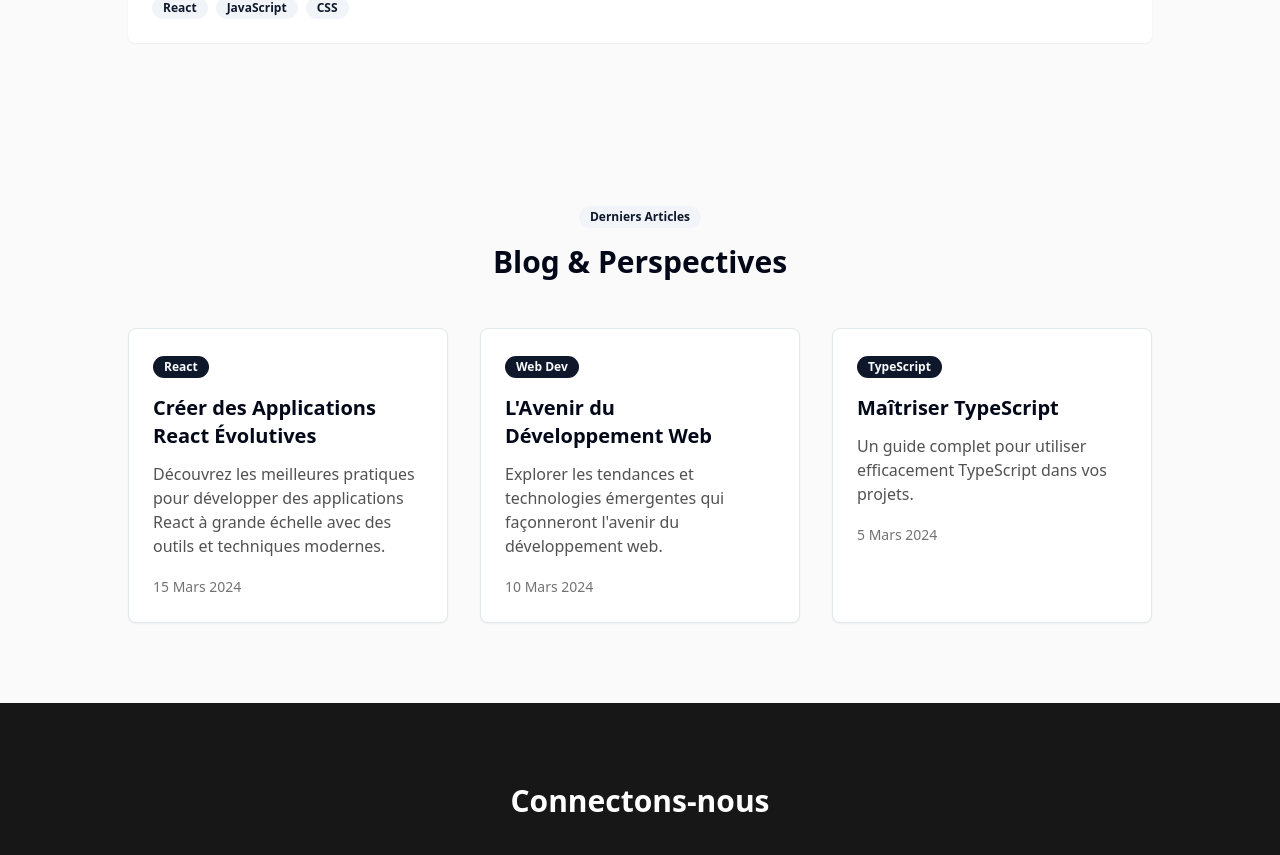
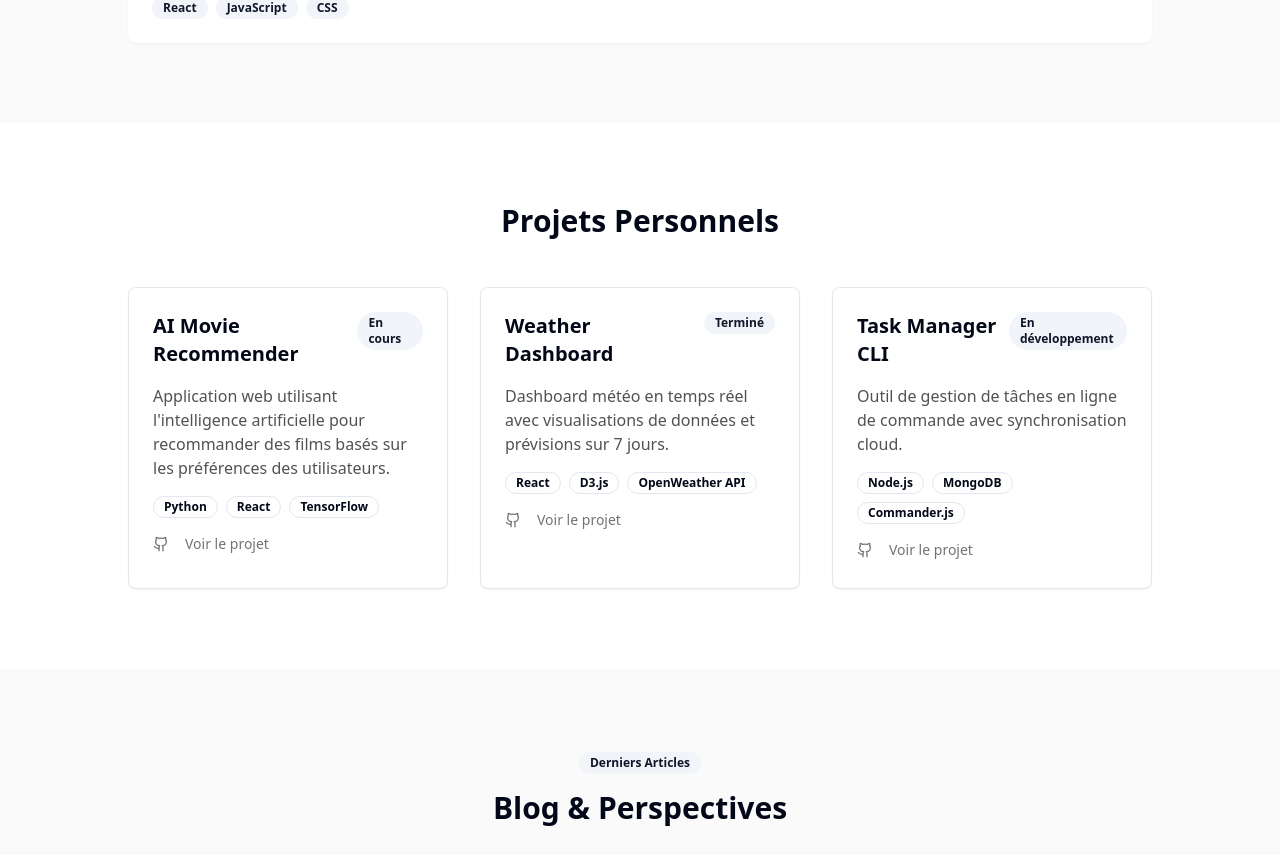
Before and after one commit to fabien-innov/personal-website, a React (Vite) app: page / in a window 1280 px wide. Shown: the part 1939-2794 px from the top of the page. Built offline with nearby package versions, Linux system fonts and the light colour scheme.

Commit message:
Add Side Projects Section
Adds a new section to the portfolio to showcase personal side projects.  This section will list and describe projects worked on outside of professional engagements.

```diff
--- a/src/pages/Index.tsx
+++ b/src/pages/Index.tsx
@@ -35,6 +35,30 @@ const experiences = [
     period: "2018 - 2019",
     description: "Contribution au développement de fonctionnalités front-end et collaboration avec l'équipe design.",
     technologies: ["React", "JavaScript", "CSS"]
+  }
+];
+
+const sideProjects = [
+  {
+    title: "AI Movie Recommender",
+    description: "Application web utilisant l'intelligence artificielle pour recommander des films basés sur les préférences des utilisateurs.",
+    technologies: ["Python", "React", "TensorFlow"],
+    link: "https://github.com/username/ai-movie-recommender",
+    status: "En cours"
+  },
+  {
+    title: "Weather Dashboard",
+    description: "Dashboard météo en temps réel avec visualisations de données et prévisions sur 7 jours.",
+    technologies: ["React", "D3.js", "OpenWeather API"],
+    link: "https://github.com/username/weather-dashboard",
+    status: "Terminé"
+  },
+  {
+    title: "Task Manager CLI",
+    description: "Outil de gestion de tâches en ligne de commande avec synchronisation cloud.",
+    technologies: ["Node.js", "MongoDB", "Commander.js"],
+    link: "https://github.com/username/task-cli",
+    status: "En développement"
   }
 ];
 
@@ -155,6 +179,49 @@ const Index = () => {
         </motion.div>
       </section>
 
+      {/* Side Projects Section */}
+      <section className="py-20 px-4 bg-white">
+        <motion.div
+          className="max-w-5xl mx-auto"
+          {...fadeInUp}
+        >
+          <h2 className="text-3xl font-bold text-center mb-12">Projets Personnels</h2>
+          <div className="grid md:grid-cols-2 lg:grid-cols-3 gap-8">
+            {sideProjects.map((project, index) => (
+              <motion.div
+                key={project.title}
+                initial={{ opacity: 0, y: 20 }}
+                animate={{ opacity: 1, y: 0 }}
+                transition={{ delay: index * 0.2 }}
+              >
+                <Card className="h-full hover:shadow-lg transition-shadow duration-300">
+                  <div className="p-6">
+                    <div className="flex justify-between items-start mb-4">
+                      <h3 className="text-xl font-semibold">{project.title}</h3>
+                      <Badge variant="secondary">{project.status}</Badge>
+                    </div>
+                    <p className="text-neutral-600 mb-4">{project.description}</p>
+                    <div className="space-y-4">
+                      <div className="flex flex-wrap gap-2">
+                        {project.technologies.map((tech) => (
+                          <Badge key={tech} variant="outline">{tech}</Badge>
+                        ))}
+                      </div>
+                      <Button variant="link" className="p-0 h-auto text-neutral-500 hover:text-neutral-900" asChild>
+                        <a href={project.link} target="_blank" rel="noopener noreferrer">
+                          <Github className="w-4 h-4 mr-2" />
+                          Voir le projet
+                        </a>
+                      </Button>
+                    </div>
+                  </div>
+                </Card>
+              </motion.div>
+            ))}
+          </div>
+        </motion.div>
+      </section>
+
       {/* Blog Section */}
       <section className="py-20 px-4">
         <div className="max-w-5xl mx-auto">
```
